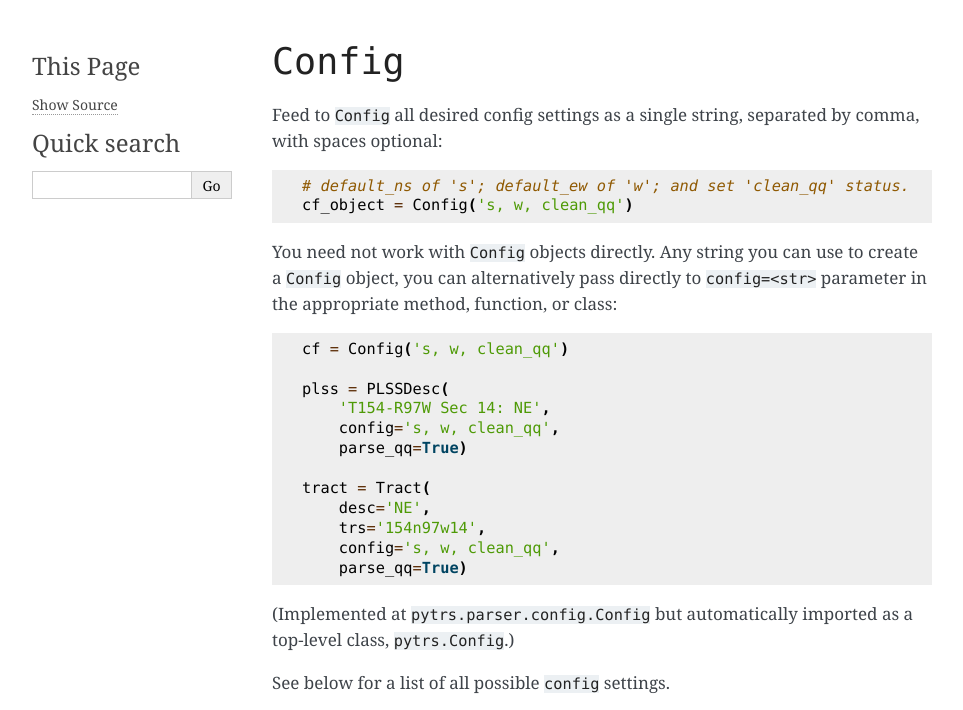
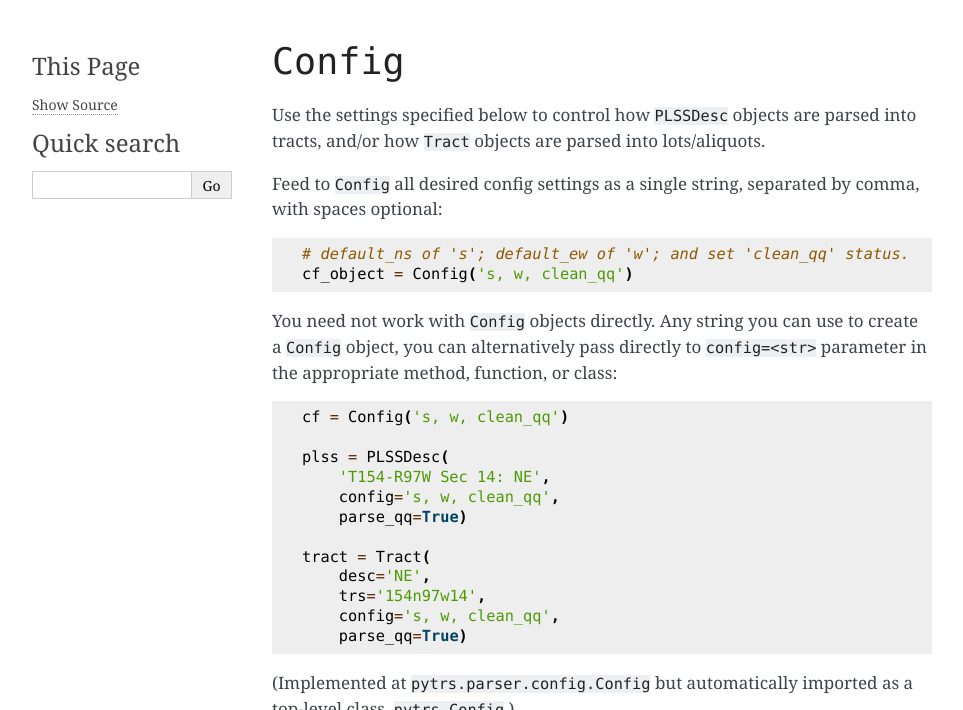
Before and after one commit to JamesPImes/pyTRS, a Sphinx documentation site: the page built from docs/source/modules/config.rst, in a window 1280 px wide, cut to the strip 0-710 px from the top of the page. Shown: the whole strip, without its empty margins (148-1111 px from the left). Built offline with Sphinx 7.4.7, drawn with Linux system fonts in a browser that asks for light colours.

Commit message:
simple explanation of purpose of Config

```diff
--- a/docs/source/modules/config.rst
+++ b/docs/source/modules/config.rst
@@ -1,6 +1,10 @@
 
 ``Config``
 ==========
+
+Use the settings specified below to control how ``PLSSDesc`` objects are
+parsed into tracts, and/or how ``Tract`` objects are parsed into
+lots/aliquots.
 
 Feed to ``Config`` all desired config settings as a single string,
 separated by comma, with spaces optional::
```
